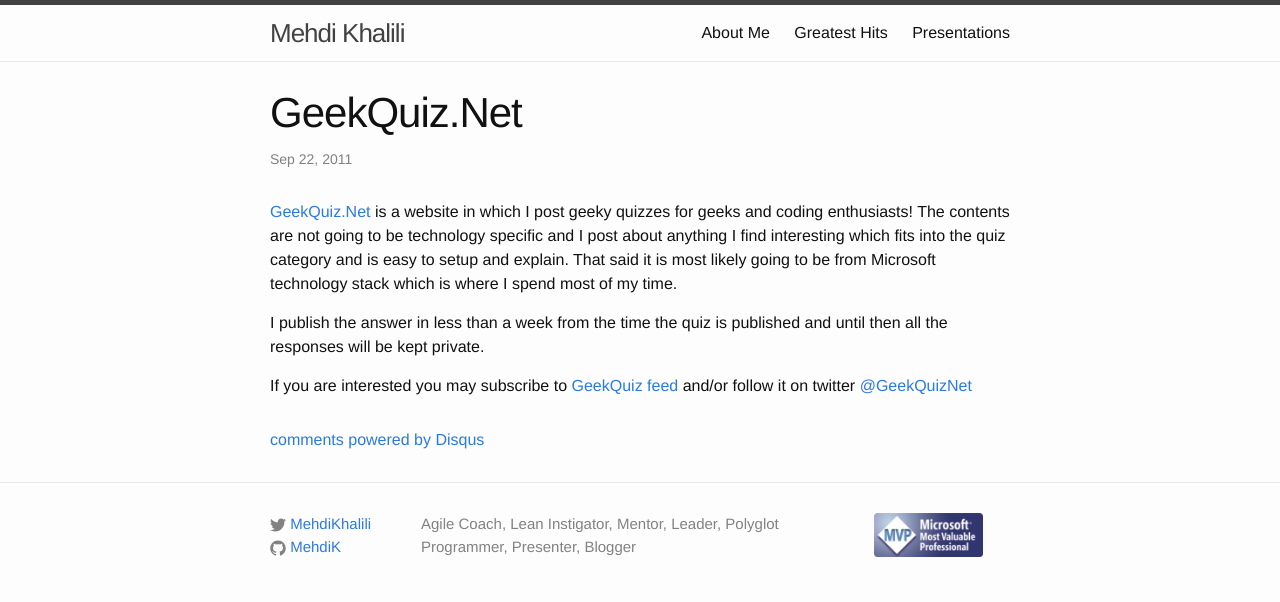
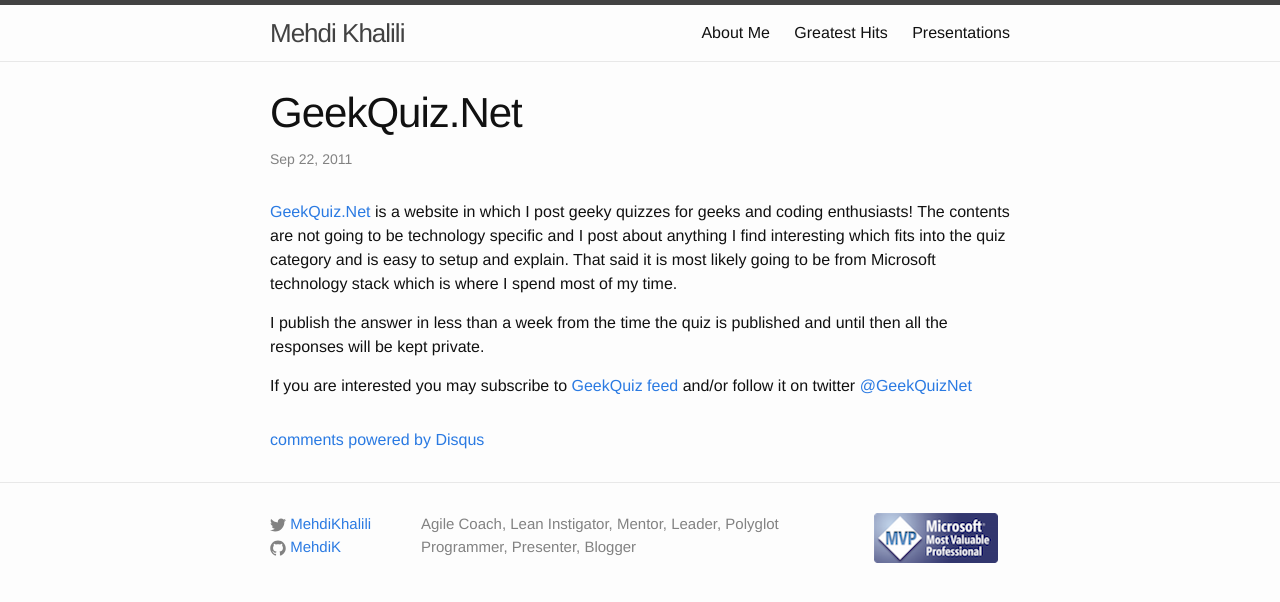
Before and after one commit to MehdiK/mehdik.github.io, a Jekyll site: the page built from _posts/2011-09-22-geekquiz-net.md, in a window 1280 px wide. Shown: the top 602 px of the page. Built offline with Jekyll 4.4.1, drawn with Linux system fonts in a browser that asks for light colours; nearby versions of some CDN libraries; comment, search, counter and statistics services are not loaded.

Commit message:
resized mvp logo

```diff
--- a/_includes/footer.html
+++ b/_includes/footer.html
@@ -39,7 +39,7 @@
         <ul class="contact-list">
           <li>
             <a href="https://mvp.microsoft.com/en-us/PublicProfile/5000874?fullName=Mehdi%20Khalili" target="blank" >
-              <img height="80%" width="80%" src="/get/mvp.png" />
+              <img src="/get/mvp.png" />
             </a>
           </li>
         </ul>
```
Also changed, not shown: get/mvp.png.
